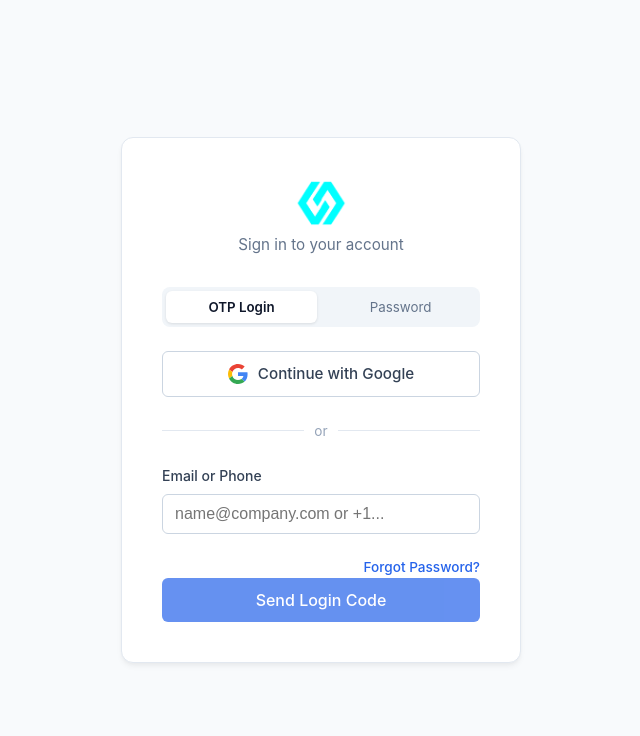
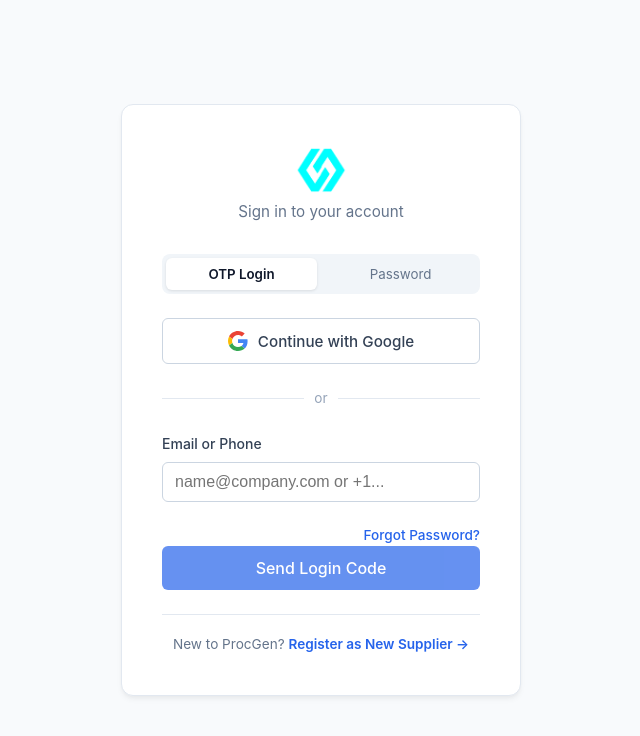
Before and after one commit to Aryan2627/Csupplier, a React (Vite) app: page /login in a window 1280 px wide. Shown: the top 736 px of the page, without its empty margins (319-959 px from the left). Built offline with nearby package versions, Linux system fonts and the light colour scheme.

Commit message:
feat(auth): add new supplier registration action when email is not found

```diff
--- a/src/pages/Login.tsx
+++ b/src/pages/Login.tsx
@@ -14,6 +14,19 @@ export function Login() {
   const [error, setError] = useState('');
   const [loading, setLoading] = useState(false);
   const [previewUrl, setPreviewUrl] = useState<string | null>(null);
+  const [showRegisterOption, setShowRegisterOption] = useState(false);
+
+  const handleRegisterNew = (targetEmail: string) => {
+    const em = targetEmail || email;
+    const v = {
+      email: em,
+      name: em ? em.split('@')[0] : 'New Supplier',
+      status: 'Pending Onboarding'
+    };
+    localStorage.setItem('vendor_info', JSON.stringify(v));
+    localStorage.setItem('vendor', JSON.stringify(v));
+    window.location.href = '/vendor/onboarding';
+  };
 
   const needsOnboarding = (vendor: any) => {
     if (!vendor) return true;
@@ -63,6 +76,7 @@ export function Login() {
     e.preventDefault();
     if (!email) return;
     setError('');
+    setShowRegisterOption(false);
     setLoading(true);
 
     try {
@@ -77,7 +91,11 @@ export function Login() {
         setStep('verify');
         if (data.previewUrl) setPreviewUrl(data.previewUrl);
       } else {
-        setError(data.error || 'Failed to request OTP');
+        const errTxt = data.error || 'Failed to request OTP';
+        setError(errTxt);
+        if (errTxt.toLowerCase().includes('not found')) {
+          setShowRegisterOption(true);
+        }
       }
     } catch (err: any) {
       setError('Network error');
@@ -151,6 +169,7 @@ export function Login() {
     e.preventDefault();
     if (!email || !password) return;
     setError('');
+    setShowRegisterOption(false);
     setLoading(true);
 
     try {
@@ -167,7 +186,11 @@ export function Login() {
         localStorage.setItem('vendor', JSON.stringify(data.vendor));
         window.location.href = needsOnboarding(data.vendor) ? '/vendor/onboarding' : '/vendor';
       } else {
-        setError(data.error || 'Invalid credentials');
+        const errTxt = data.error || 'Invalid credentials';
+        setError(errTxt);
+        if (errTxt.toLowerCase().includes('not found')) {
+          setShowRegisterOption(true);
+        }
       }
     } catch (err: any) {
       setError('Network error');
@@ -186,7 +209,24 @@ export function Login() {
         </div>
 
         {error && <div className="error-banner">{error}</div>}
-          {successMsg && <div className="error-banner" style={{ backgroundColor: '#ecfdf5', color: '#065f46', border: '1px solid #a7f3d0', marginBottom: '16px', padding: '12px', borderRadius: '8px', fontSize: '0.9rem', textAlign: 'center' }}>{successMsg}</div>}
+        {showRegisterOption && (
+          <div style={{ backgroundColor: '#eff6ff', border: '1px solid #bfdbfe', borderRadius: '10px', padding: '16px', marginBottom: '16px', textAlign: 'center' }}>
+            <div style={{ fontWeight: 700, color: '#1e3a8a', fontSize: '0.92rem', marginBottom: '4px' }}>New Supplier Account</div>
+            <p style={{ margin: '0 0 12px 0', fontSize: '0.85rem', color: '#3b82f6', lineHeight: 1.4 }}>
+              No account was found for <strong>{email}</strong>. Would you like to register as a new supplier and complete your profile?
+            </p>
+            <button
+              type="button"
+              onClick={() => handleRegisterNew(email)}
+              style={{ width: '100%', padding: '10px 16px', backgroundColor: '#2563eb', color: '#fff', border: 'none', borderRadius: '7px', fontWeight: 700, fontSize: '0.88rem', cursor: 'pointer', transition: 'background 0.2s' }}
+              onMouseOver={(e) => e.currentTarget.style.backgroundColor = '#1d4ed8'}
+              onMouseOut={(e) => e.currentTarget.style.backgroundColor = '#2563eb'}
+            >
+              Register & Start Onboarding →
+            </button>
+          </div>
+        )}
+        {successMsg && <div className="error-banner" style={{ backgroundColor: '#ecfdf5', color: '#065f46', border: '1px solid #a7f3d0', marginBottom: '16px', padding: '12px', borderRadius: '8px', fontSize: '0.9rem', textAlign: 'center' }}>{successMsg}</div>}
 
         <div style={{ display: loginMethod === 'forgot_password' ? 'none' : 'flex', gap: '8px', marginBottom: '24px', backgroundColor: '#f1f5f9', padding: '4px', borderRadius: '8px' }}>
           <button
@@ -386,6 +426,17 @@ export function Login() {
             </button>
           </form>
         )}
+
+        <div style={{ textAlign: 'center', marginTop: '24px', paddingTop: '16px', borderTop: '1px solid #e2e8f0' }}>
+          <span style={{ fontSize: '0.85rem', color: '#64748b' }}>New to ProcGen? </span>
+          <button
+            type="button"
+            onClick={() => handleRegisterNew(email)}
+            style={{ background: 'none', border: 'none', color: '#2563eb', cursor: 'pointer', fontSize: '0.85rem', fontWeight: 600, padding: 0 }}
+          >
+            Register as New Supplier →
+          </button>
+        </div>
       </div>
     </div>
   );
```
